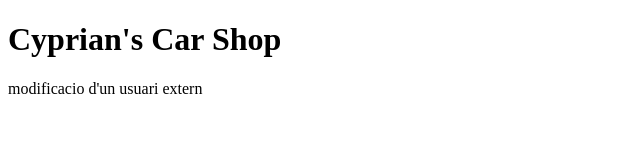
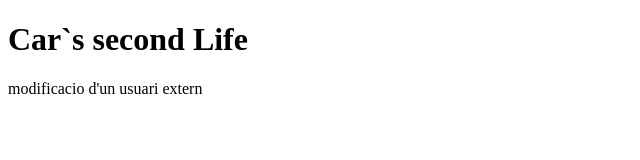
Before and after one commit to CyprianKazimierz/gitcyprian, a plain HTML site: page Vista/index.html in a window 1280 px wide. Shown: the whole page, without its empty margins (0-640 px from the left). Drawn offline with Linux system fonts and the light colour scheme.

Commit message:
2.5(modificacio index.html h1)

```diff
--- a/Vista/index.html
+++ b/Vista/index.html
@@ -6,7 +6,7 @@
     <title>Index Cyprin's CarShop</title>
 </head>
 <body>
-    <h1>Cyprian's Car Shop</h1>
+    <h1>Car`s second Life</h1>
     <p>modificacio d'un usuari extern<p>
 </body>
 </html>
```
